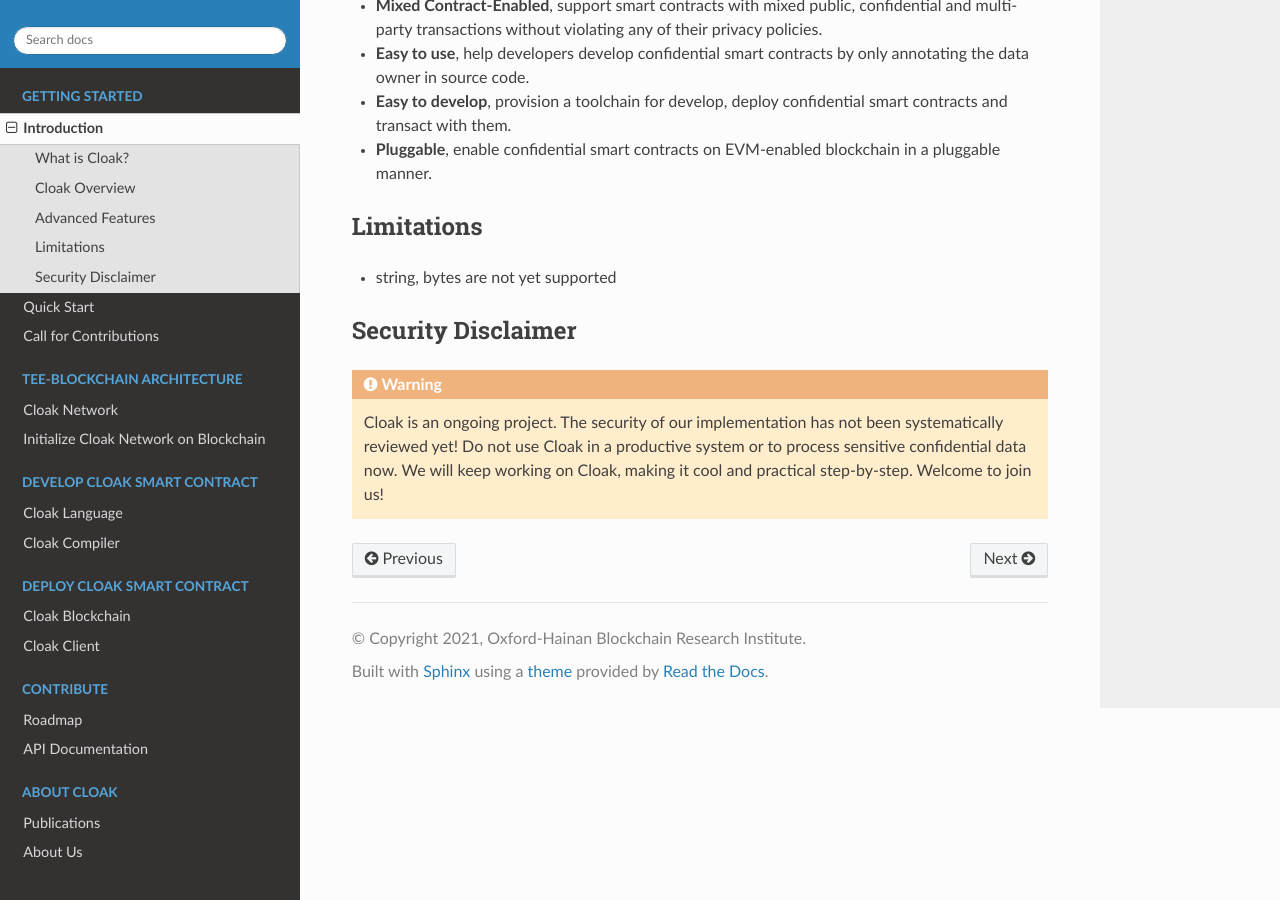
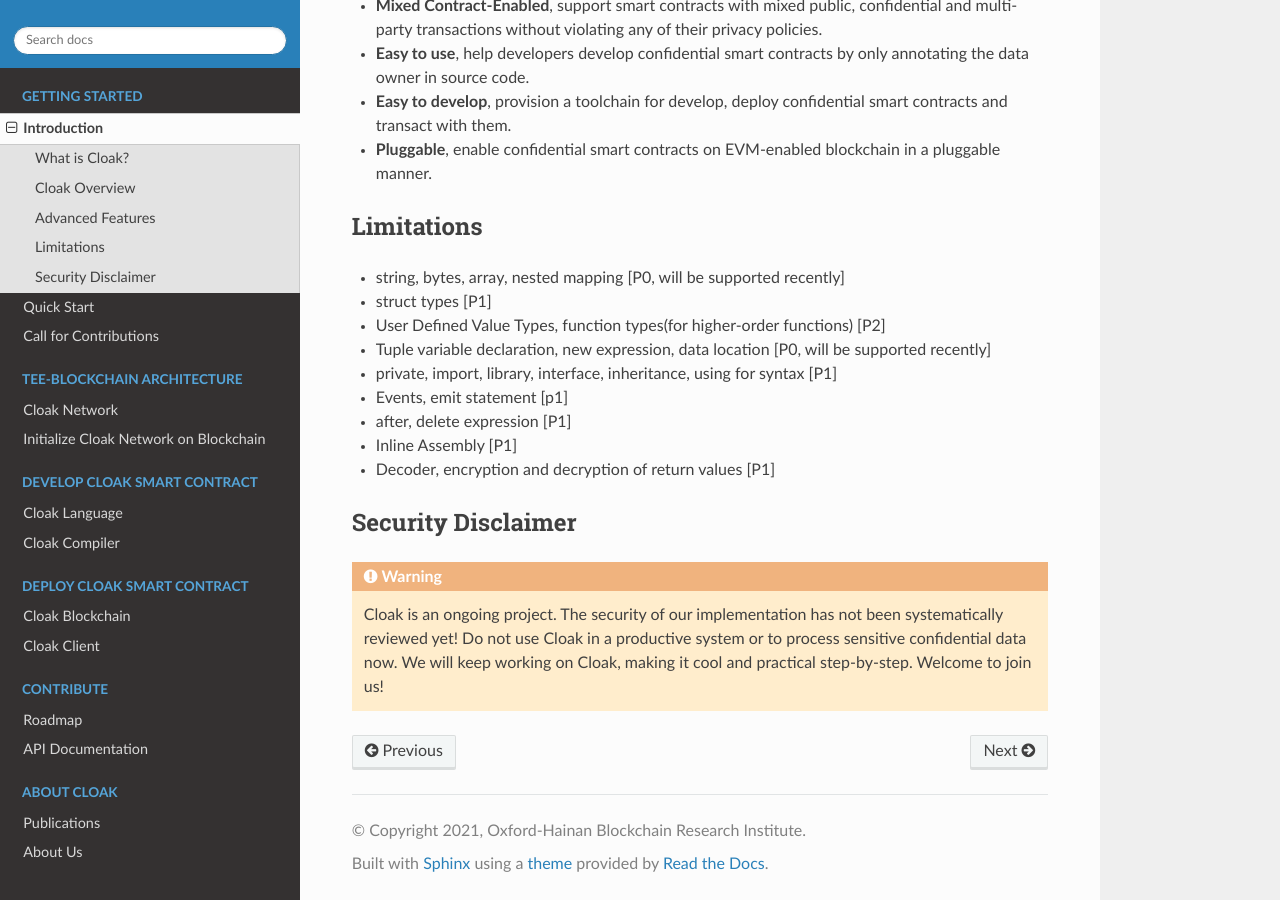
Before and after one commit to OxHainan/cloak-docs, a Sphinx documentation site: the page built from docs/source/started/introduction.rst, in a window 1280 px wide and 900 px high, scrolled down 1776 px. Built offline with Sphinx 7.4.7 and the Read the Docs theme 2.0.0, drawn with Linux system fonts in a browser that asks for light colours.

Commit message:
doc: add more limitations

```diff
--- a/docs/source/started/introduction.rst
+++ b/docs/source/started/introduction.rst
@@ -88,7 +88,15 @@
 Limitations
 ------------------
 
-- string, bytes are not yet supported
+- string, bytes, array, nested mapping [P0, will be supported recently]
+- struct types [P1]
+- User Defined Value Types, function types(for higher-order functions) [P2]
+- Tuple variable declaration, new expression, data location [P0, will be supported recently]
+- private, import, library, interface, inheritance, using for syntax [P1]
+- Events, emit statement [p1]
+- after, delete expression [P1]
+- Inline Assembly [P1]
+- Decoder, encryption and decryption of return values [P1]
 
 -------------------------------
 Security Disclaimer
```
